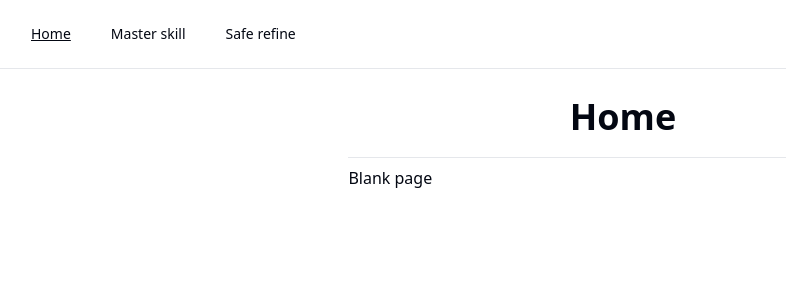
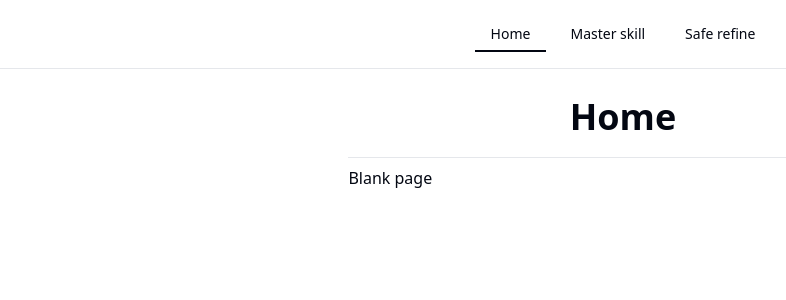
Before and after one commit to fossabot/romc-tools, a SvelteKit app: page / in a window 1280 px wide. Shown: the top 300 px of the page, without its empty margins (17-803 px from the left). Built offline with nearby package versions, Linux system fonts and the light colour scheme.

Commit message:
add transition for active page indicator

```diff
--- a/src/app.css
+++ b/src/app.css
@@ -119,6 +119,14 @@
 		@apply bg-background text-foreground;
 	}
 
+	@media (prefers-reduced-motion) {
+		::view-transition-group(*),
+		::view-transition-old(*),
+		::view-transition-new(*) {
+			animation: none !important;
+		}
+	}
+
 	h1 {
 		@apply text-2xl font-bold sm:text-4xl;
 	}
--- a/src/routes/+layout.svelte
+++ b/src/routes/+layout.svelte
@@ -1,11 +1,9 @@
 <script lang="ts">
 	import { onNavigate } from '$app/navigation';
-	import { base } from '$app/paths';
 	import { page } from '$app/state';
-	import { Button } from '$lib/components/ui/button';
 	import { Separator } from '$lib/components/ui/separator';
-	import { cn } from '$lib/utils';
 	import { ModeWatcher } from 'mode-watcher';
+	import Header from './Header.svelte';
 	import '../app.css';
 
 	let { children } = $props();
@@ -45,22 +43,7 @@
 <ModeWatcher />
 
 <div class="flex min-h-[100vh] flex-col">
-	<nav
-		class="flex w-full items-center border-b px-8 py-4 max-sm:flex-col max-sm:space-y-1 sm:space-x-2"
-	>
-		{#each routes as { id, title }}
-			{@const href = `${base}${id}`}
-			{@const active = page.url.pathname === href}
-			<Button
-				{href}
-				variant="ghost"
-				aria-current={active ? 'page' : 'false'}
-				class={cn(active && 'underline')}
-			>
-				{title}
-			</Button>
-		{/each}
-	</nav>
+	<Header {routes} />
 
 	<main class="mx-6 my-4 flex flex-1 flex-col sm:mx-auto sm:w-[60ch]">
 		<div
@@ -79,88 +62,70 @@
 </div>
 
 <style>
-	@media not (prefers-reduced-motion) {
 	:root {
 		view-transition-name: none;
 	}
 
-		:global(::view-transition-old(heading)),
-		:global(::view-transition-new(heading)) {
+	:root::view-transition-old(heading),
+	:root::view-transition-new(heading) {
 		animation-timing-function: ease-in-out;
 		animation-name: fade;
 		animation-duration: 0.3s;
 	}
 
-		:global(::view-transition-old(*)) {
+	:root::view-transition-old(*) {
 		animation-timing-function: linear;
 		animation-duration: 0.25s;
 		animation-direction: normal;
 	}
 
-		:global(::view-transition-new(*)) {
+	:root::view-transition-new(*) {
 		animation-timing-function: ease-in;
 		animation-duration: 0.3s;
 		animation-direction: reverse;
 	}
 
-		:global(::view-transition-old(content-slide-1)),
-		:global(::view-transition-new(content-slide-2)) {
+	:root::view-transition-old(content-slide-1),
+	:root::view-transition-new(content-slide-2) {
 		animation-name: fade;
 	}
 
-		:global(::view-transition-new(content-slide-1)),
-		:global(::view-transition-old(content-slide-2)) {
+	:root::view-transition-new(content-slide-1),
+	:root::view-transition-old(content-slide-2) {
 		animation-name: slide-down, fade;
 	}
 
 	@media (width > 40rem /* sm breakpoint */) {
-			:global(::view-transition-old(content-slide-1)),
-			:global(::view-transition-new(content-slide-2)) {
+		:root::view-transition-old(content-slide-1),
+		:root::view-transition-new(content-slide-2) {
 			animation-name: slide-left, fade;
 		}
 
-			:global(::view-transition-new(content-slide-1)),
-			:global(::view-transition-old(content-slide-2)) {
+		:root::view-transition-new(content-slide-1),
+		:root::view-transition-old(content-slide-2) {
 			animation-name: slide-right, fade;
-			}
 		}
 	}
 
 	@keyframes slide-right {
-		from {
-			transform: translateX(0);
-		}
-
 		to {
 			transform: translateX(50%);
 		}
 	}
 
 	@keyframes slide-left {
-		from {
-			transform: translateX(0);
-		}
-
 		to {
 			transform: translateX(-50%);
 		}
 	}
 
 	@keyframes slide-down {
-		from {
-			transform: translateY(0);
-		}
-
 		to {
 			transform: translateY(34%);
 		}
 	}
 
 	@keyframes fade {
-		from {
-			opacity: 100%;
-		}
-
 		to {
 			opacity: 0%;
 		}
--- /dev/null
+++ b/src/routes/Header.svelte
@@ -0,0 +1,47 @@
+<script lang="ts">
+	import { base } from '$app/paths';
+	import { page } from '$app/state';
+	import { Button } from '$lib/components/ui/button';
+
+	interface Props {
+		routes: { id: string; title: string }[];
+	}
+
+	const { routes }: Props = $props();
+</script>
+
+<header class="border-b px-8 py-4">
+	<nav class="w-full">
+		<ul class="flex items-center justify-center max-sm:flex-col max-sm:space-y-1 sm:space-x-2">
+			{#each routes as { id, title }}
+				{@const href = `${base}${id}`}
+				{@const active = page.url.pathname === href}
+				<li aria-current={active ? 'page' : 'false'} class="relative h-full">
+					<Button {href} variant="ghost">{title}</Button>
+				</li>
+			{/each}
+		</ul>
+	</nav>
+</header>
+
+<style>
+	li[aria-current='page']::before {
+		content: '';
+		position: absolute;
+		bottom: 0;
+		height: 100%;
+		width: 100%;
+		border-width: 0px 2px;
+		border-style: solid;
+		border-color: currentColor;
+		view-transition-name: active-page-indicator;
+	}
+
+	@media (width > 40rem) {
+		li[aria-current='page']::before {
+			border-width: 0px;
+			height: 0;
+			border-bottom-width: 2px;
+		}
+	}
+</style>
```
Lines whose indentation alone changed are shown as unchanged.
